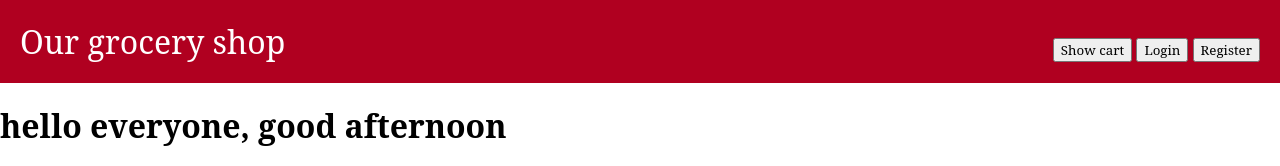
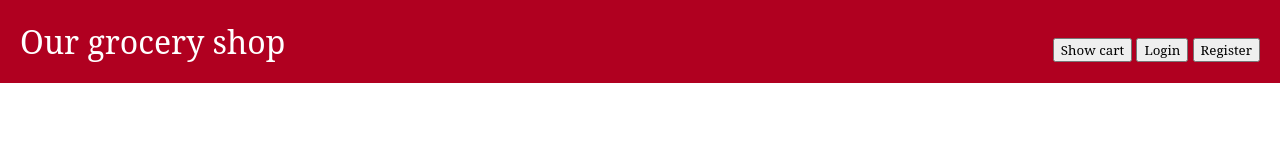
Before and after one commit to shopnobaz/Lilla_grocery_shop, a website: page frontend/index.html in a window 1280 px wide. Drawn offline with Linux system fonts and the light colour scheme; no server answers.

Commit message:
index chagend

```diff
--- a/frontend/index.html
+++ b/frontend/index.html
@@ -24,7 +24,7 @@
   </header>
 
   <div>
-    <h1>hello everyone, good afternoon </h1>
+
   </div>
   <main>
     <!-- Replace with content generated by JavaScript-->
```
